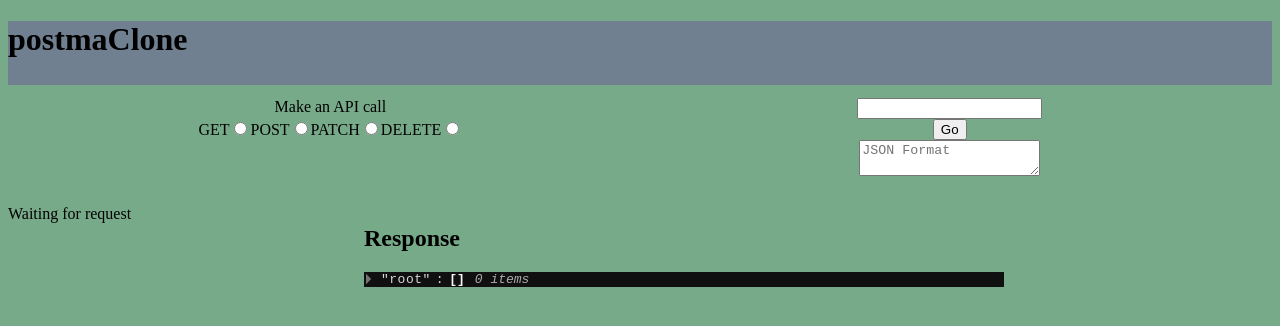
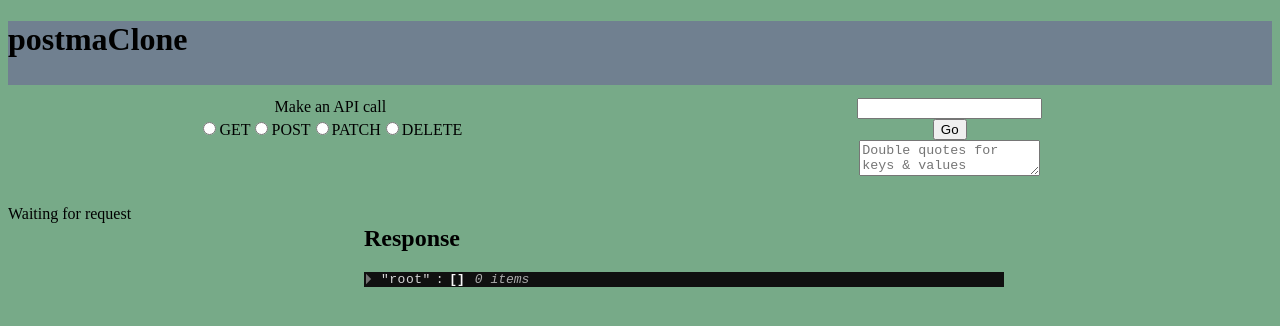
Before and after one commit to Joseph-K-B/postmaClone, a React app: page / in a window 1280 px wide. Shown: the top 326 px of the page. Built offline with nearby package versions, Linux system fonts and the light colour scheme.

Commit message:
snapshot for controls passing

```diff
--- a/src/components/app/MethodControls.jsx
+++ b/src/components/app/MethodControls.jsx
@@ -1,5 +1,5 @@
 import React from 'react';
-// import css from '../../styles/method-controls.css'
+// import css from '../../styles/method-container.css'
 
 function MethodControls({
     url,
@@ -21,7 +21,6 @@ function MethodControls({
                 className='url-input'
             />
             <div className='radio-div'>
-            <label htmlFor='GET'>GET</label>
             <input
                 type='radio'
                 id='GET'
@@ -30,7 +29,7 @@ function MethodControls({
                 onChange={onRadioInput}
                 className='radio-input'
             />
-            <label htmlFor='POST'>POST</label>
+            <label htmlFor='GET'>GET</label>
             <input
                 type='radio'
                 id='POST'
@@ -39,7 +38,7 @@ function MethodControls({
                 onChange={onRadioInput}
                 className='radio-input'
                 />
-            <label htmlFor='PATCH'>PATCH</label>
+            <label htmlFor='POST'>POST</label>
             <input
                 type='radio'
                 id='PATCH'
@@ -48,7 +47,7 @@ function MethodControls({
                 onChange={onRadioInput}
                 className='radio-input'
             />
-            <label htmlFor='DELETE'>DELETE</label>
+            <label htmlFor='PATCH'>PATCH</label>
             <input
                 type='radio'
                 id='DELETE'
@@ -57,6 +56,7 @@ function MethodControls({
                 onChange={onRadioInput}
                 className='radio-input'
             />
+            <label htmlFor='DELETE'>DELETE</label>
             </div>
             <button aria-label='make-request'>Go</button>
             <label htmlFor= 'object'></label>
@@ -67,7 +67,7 @@ function MethodControls({
                 value={inputField}
                 onChange={onObjectInput}
                 className='object-input'
-                placeholder='JSON Format'
+                placeholder='Double quotes for keys & values'
             ></textarea>
         </form>
     )
--- a/src/components/app/MethodList.jsx
+++ b/src/components/app/MethodList.jsx
@@ -6,15 +6,18 @@ export default function  MethodList({ methodList }) {
     if(methodList === undefined) {
         return <p>Waiting for request</p>
     } else {
-        <h2>History</h2>
         const methods = methodList.map(({method, url}) => {
-            <li
-            onChange={onMethodInput}>
-                <Method
-                method={method}
-                url={url}
-                />
-            </li>
+            return (
+            <>
+                <h2>History</h2>
+                <li>
+                    <Method
+                    method={method}
+                    url={url} />
+                </li>
+            </>
+            )
         })
+
     return <ul aria-label='method-list'>{methods}</ul>}
     }
--- a/src/container/MethodContainer.jsx
+++ b/src/container/MethodContainer.jsx
@@ -8,7 +8,7 @@ import MethodList from '../components/app/MethodList'
 class ContentContainer extends Component {
     state = {
         loading: true,
-		methodList: [],
+		methodList: [{'History': 'Your history is empty'}],
         contents: [],
 		url: '',
 		method: '',
@@ -100,46 +100,6 @@ class ContentContainer extends Component {
 		}
     }
 
-		// render() {
-		// 	const { loading, contents, url, inputField, methodList } = this.state;
-		// 	if(loading) {
-		// 		return <h1>Loading...</h1>
-		// 	} else if (methodList === undefined) {
-		// 		return (
-		// 			<>
-		// 		<MethodControls
-		// 		url = {url}
-		// 		inputField = {inputField}
-		// 		methodList = {methodList}
-		// 		onUrlInput={this.handleUrlInput}
-		// 		onRadioInput={this.handleRadioInput}
-		// 		onObjectInput={this.handleInputField}
-		// 		onSubmit={this.handleSubmit, this.handleHistory} />
-		// 		<section>
-		// 			<Content contents={contents}/>
-		// 		</section>
-        //   </>
-		// 		)
-
-		// 	} else
-		// 		return (<>
-		// 			<MethodControls
-		// 			url = {url}
-		// 			inputField = {inputField}
-		// 			methodList = {methodList}
-		// 			onUrlInput={this.handleUrlInput}
-		// 			onRadioInput={this.handleRadioInput}
-		// 			onObjectInput={this.handleInputField}
-		// 			onSubmit={this.handleSubmit, this.handleHistory} />
-		// 			<section>
-		// 				{/* <MethodList	/>			 */}
-		// 				<Content contents={contents}/>
-		// 			</section>
-		// 	  </>
-		// 	  )
-		// 	}
-		// }
-
 
 
 export default ContentContainer;
```
Also changed, not shown: src/services/MethodAPI.js (+11 -0 lines), src/styles/method-container.css (line endings or trailing spaces), 2 other files (tests, documents, lock files or other folders).
